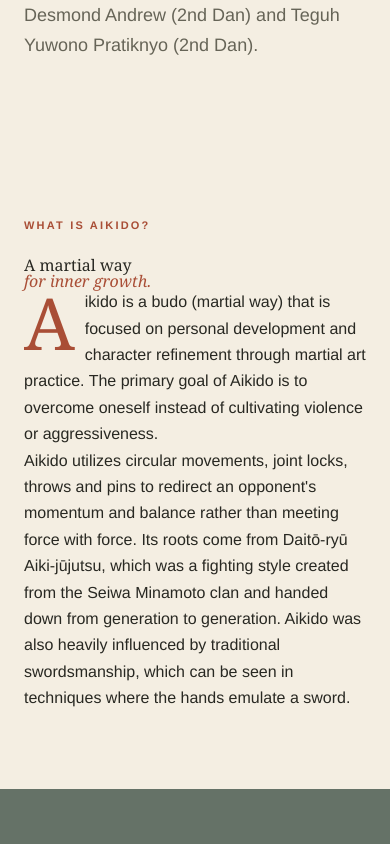
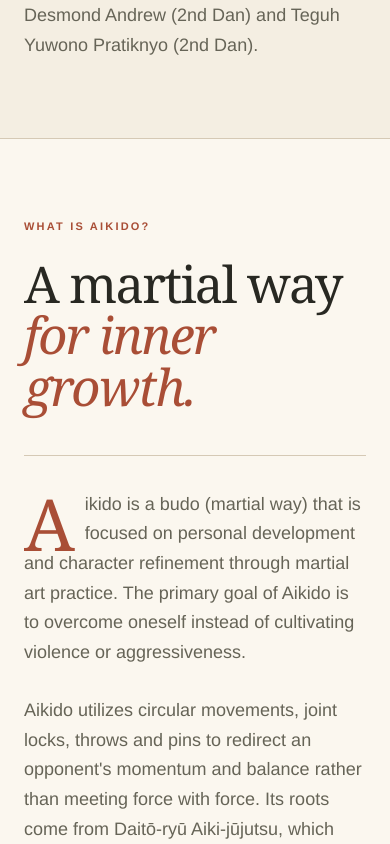
Before and after one commit to reubenyap/seishinkan, a Next.js app: page / in a window 390 px wide. Shown: the part 2440-3284 px from the top of the page. Built offline with nearby package versions, Linux system fonts and the light colour scheme.

Commit message:
Refine Aikido section and mobile contact layout

```diff
--- a/app/globals.css
+++ b/app/globals.css
@@ -179,20 +179,19 @@
 .story-copy { max-width: 760px; }
 .story-copy > p { color: var(--muted); font-size: 18px; }
 .dropcap::first-letter { float: left; margin: 8px 10px 0 0; color: var(--terracotta); font-family: var(--serif); font-size: 72px; line-height: .7; }
-.lineage {
-  margin-top: 42px;
-  padding-top: 30px;
+
+.aikido {
   display: grid;
-  grid-template-columns: 1fr auto 1fr auto 1fr;
-  gap: 18px;
-  align-items: center;
+  grid-template-columns: minmax(300px, .9fr) 1.1fr;
+  gap: clamp(54px, 8vw, 138px);
+  align-items: start;
+  background: var(--soft-paper);
   border-top: 1px solid var(--rule);
 }
-.lineage div span, .lineage div strong, .lineage div small { display: block; }
-.lineage div span { margin-bottom: 5px; color: var(--terracotta); font-size: 10px; font-weight: 800; letter-spacing: .16em; text-transform: uppercase; }
-.lineage div strong { font-family: var(--serif); font-size: 18px; }
-.lineage div small { color: var(--muted); font-size: 12px; }
-.lineage > span { color: var(--terracotta); }
+.aikido-heading h2 { font-size: clamp(48px, 5vw, 80px); letter-spacing: -.035em; }
+.aikido-copy { max-width: 760px; padding-left: clamp(30px, 4vw, 64px); border-left: 1px solid var(--rule); }
+.aikido-copy p { margin: 0; color: var(--muted); font-size: 18px; }
+.aikido-copy p + p { margin-top: 28px; }
 
 .affiliation { display: grid; grid-template-columns: 52% 48%; background: var(--sage); color: var(--warm-white); }
 .affiliation-copy { padding: clamp(72px, 9vw, 140px) clamp(34px, 7vw, 116px) clamp(72px, 9vw, 140px) clamp(34px, 5.5vw, 92px); }
@@ -262,7 +261,7 @@
 }
 .whatsapp-card .eyebrow { color: #e9b9a6; }
 .whatsapp-card h3 { font-size: clamp(34px, 3.2vw, 50px); }
-.phone { display: inline-block; margin-top: 14px; font-family: var(--serif); font-size: clamp(27px, 2.4vw, 39px); border-bottom: 1px solid rgba(255,255,255,.5); }
+.phone { display: inline-block; max-width: 100%; margin-top: 14px; font-family: var(--serif); font-size: clamp(24px, 2.4vw, 39px); white-space: nowrap; border-bottom: 1px solid rgba(255,255,255,.5); }
 .whatsapp-card > div > p:not(.eyebrow) { max-width: 470px; color: #e0e3dd; }
 .button-light { margin-top: 16px; background: var(--warm-white); color: var(--sage); }
 .button-light:hover, .button-light:focus-visible { background: var(--paper); }
@@ -329,8 +328,9 @@
   .section-heading h2, .affiliation h2, .visit h2 { font-size: clamp(44px, 13vw, 62px); }
   .story-grid { grid-template-columns: 1fr; gap: 38px; }
   .story-photo { min-height: 380px; }
-  .lineage { grid-template-columns: 1fr; gap: 20px; }
-  .lineage > span { transform: rotate(90deg); justify-self: start; }
+  .aikido { grid-template-columns: 1fr; gap: 42px; }
+  .aikido-heading h2 { font-size: clamp(44px, 13vw, 62px); }
+  .aikido-copy { padding: 34px 0 0; border-top: 1px solid var(--rule); border-left: 0; }
   .affiliation-copy { padding: 76px 24px; }
   .affiliation-photo { min-height: 420px; }
   .practical { grid-template-columns: 1fr; }
```
